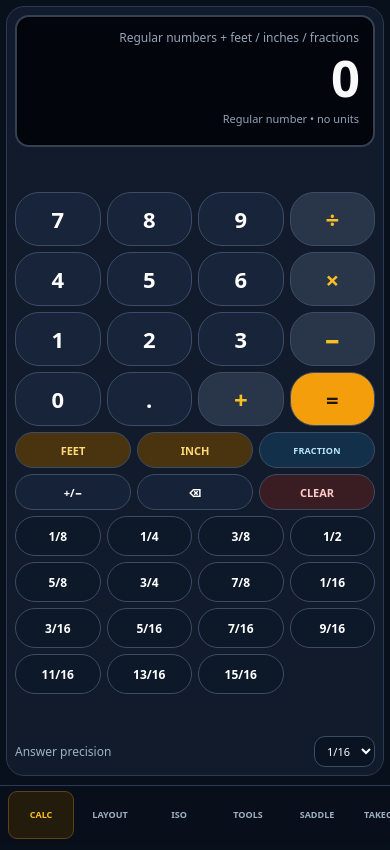
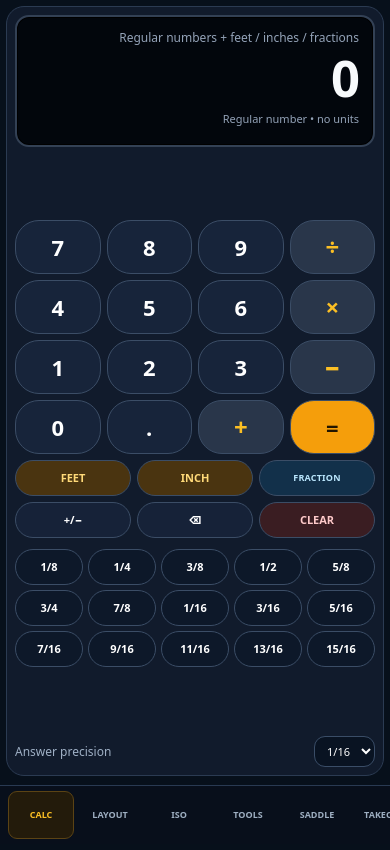
Before and after one commit to toddpigg6258-commits/Pipefitter-field-tool, a website: page public/app.html in a window 390 px wide. Drawn offline with Linux system fonts and the light colour scheme.

Commit message:
Fit all quick fractions cleanly on phone v80

```diff
--- a/public/app.css
+++ b/public/app.css
@@ -2410,3 +2410,19 @@ html, body { width:100%; max-width:100%; overflow-x:hidden; }
   }
   .iso-tap-hit { stroke-width:30; }
 }
+
+
+/* REV 47 — keep the full quick-fraction bank visible above calculator precision */
+@media (max-width:480px) {
+  #calc .quick-frac.side {
+    grid-template-columns:repeat(5,minmax(0,1fr));
+    gap:5px;
+  }
+  #calc .quick-frac.side button {
+    height:36px;
+    min-height:36px;
+    max-height:36px;
+    font-size:11px;
+  }
+  #calc .calc-fraction-side { margin-top:5px; }
+}
```
